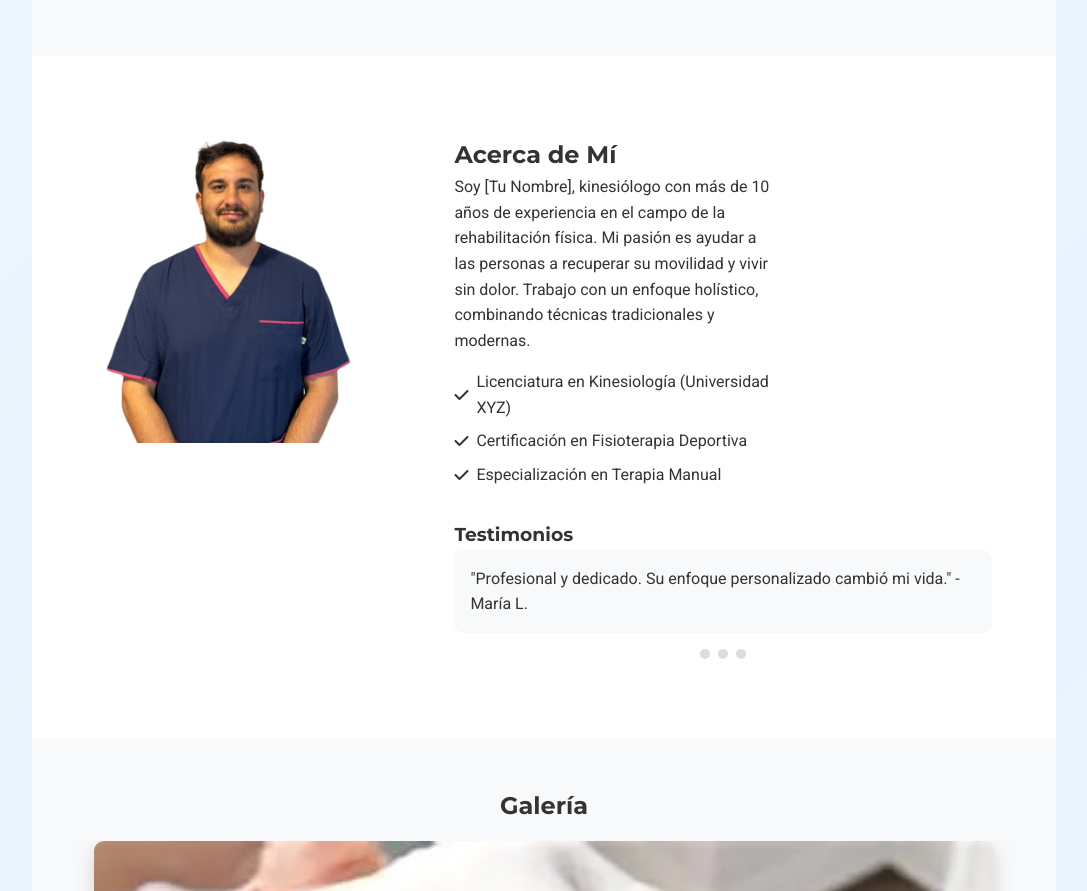
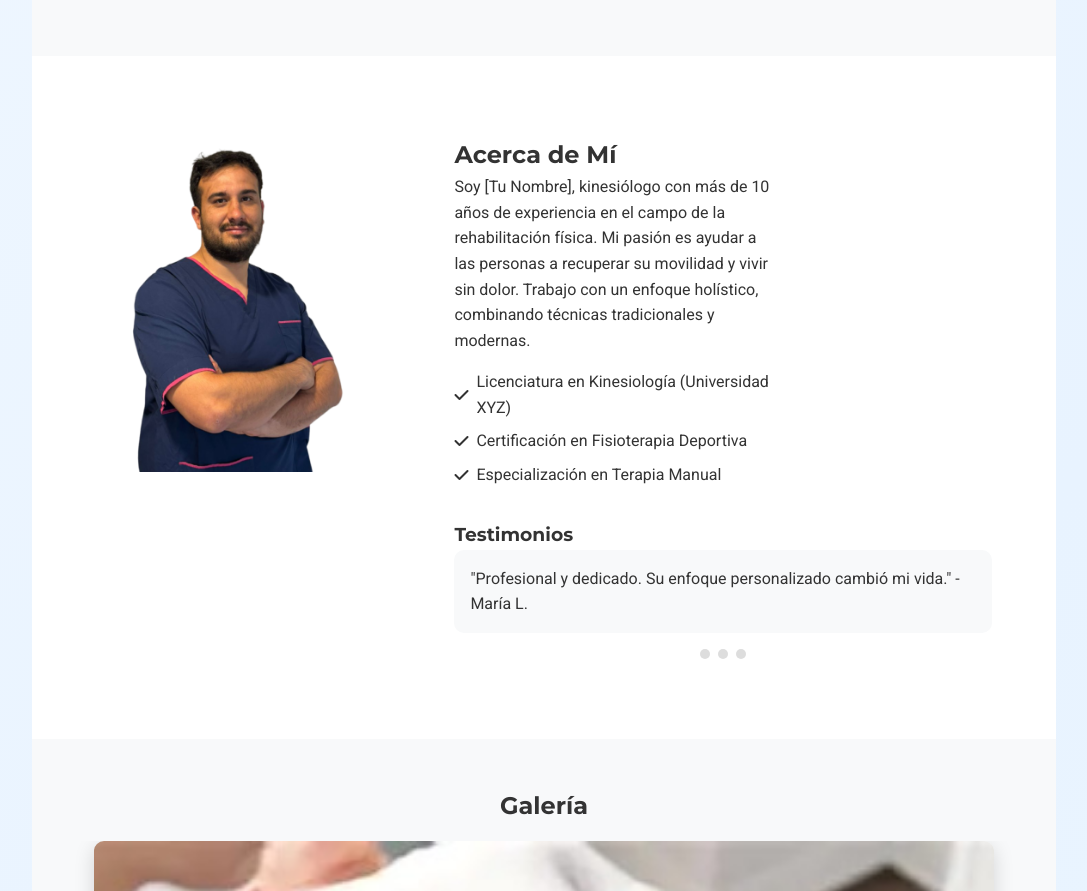
Before and after one commit to Matcorsi/PDS-Kinesiologia, a plain HTML site: page index.html in a window 1280 px wide. Shown: the part 2200-3091 px from the top of the page, without its empty margins (96-1183 px from the left). Drawn offline with nearby package versions, Linux system fonts and the light colour scheme.

Commit message:
new image

```diff
--- a/index.html
+++ b/index.html
@@ -37,9 +37,8 @@
         </nav>
     </header>
 
-
     <main>
-        <a href="https://walink.co/fa3ab2"><img class="flotante" src="images/whatsapp-flotante.png" alt="whatsapp"></a>
+        <a href=""><img class="flotante" src="images/whatsapp-flotante.png" alt="whatsapp"></a>
 
         <section id="inicio" class="hero">
             <div class="hero-slider">
@@ -68,7 +67,7 @@
                         <a href="#servicios" class="btn-primary">Ver Servicios</a>
                     </div>
                     <div class="hero-image">
-                        <img src="images/pedro.png" alt="Tratamientos">
+                        <img src="images/pedro2.png" alt="Tratamientos">
                     </div>
                 </div>
                 <div class="hero-slide">
@@ -145,7 +144,7 @@
 
         <section id="acerca" class="about">
             <div class="about-image" data-aos="fade-left">
-                <img src="images/pedro.png" alt="Foto del Profesional">
+                <img src="images/pedro2.png" alt="Foto del Profesional">
             </div>
             <div>
                 <div class="about-content" data-aos="fade-right">
```
Also changed, not shown: images/colo.png (deleted), images/pedro2.png (added), 1 other file.
